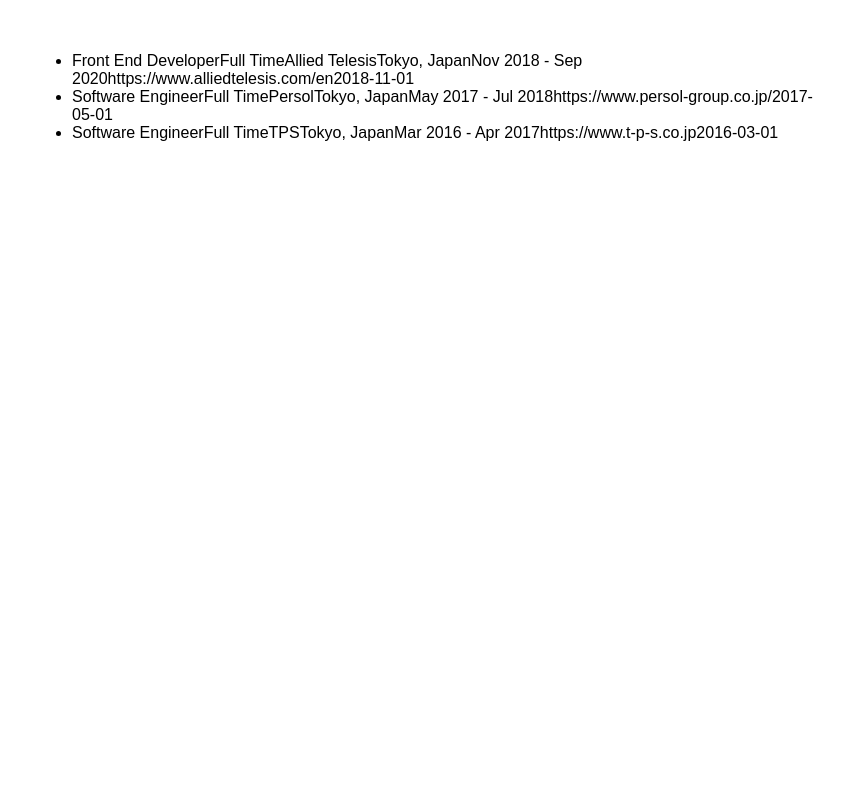
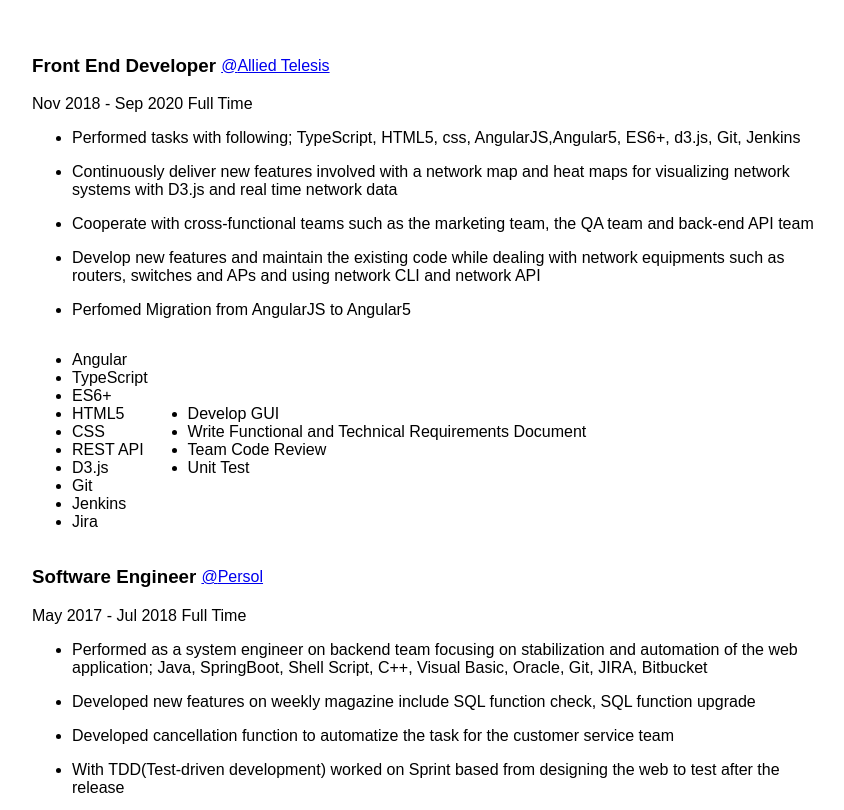
Before and after one commit to jeongahyi/my-portfolio-site, a Gatsby site: page /experience in a window 1280 px wide. Shown: the part 123-933 px from the top of the page, without its empty margins (208-1052 px from the left). Before the commit the page ends 800 px from the top, so only its background shows below. Built offline with nearby package versions, Linux system fonts and the light colour scheme; Gatsby itself is replaced by a stand-in of ours.

Commit message:
Add experience html tags & graphql

```diff
--- a/content/jobs/AlliedTelesis.md
+++ b/content/jobs/AlliedTelesis.md
@@ -1,9 +1,36 @@
 ---
 title: 'Front End Developer'
 type: 'Full Time'
-company: 'Allied Telesis'
 location: 'Tokyo, Japan'
 range: 'Nov 2018 - Sep 2020'
+company: 'Allied Telesis'
 url: 'https://www.alliedtelesis.com/en'
+detail: 'A global network infrastructure/telecommunications company, providing secure Ethernet & IP access solutions'
+tech:
+  - Angular
+  - TypeScript
+  - ES6+
+  - HTML5
+  - CSS
+  - REST API
+  - D3.js
+  - Git
+  - Jenkins
+  - Jira
+task:
+  - Develop GUI
+  - Write Functional and Technical Requirements Document
+  - Team Code Review
+  - Unit Test
 date: '2018-11-01'
 ---
+
+- Performed tasks with following; TypeScript, HTML5, css, AngularJS,Angular5, ES6+, d3.js, Git, Jenkins
+
+- Continuously deliver new features involved with a network map and heat maps for visualizing network systems with D3.js and real time network data
+
+- Cooperate with cross-functional teams such as the marketing team, the QA team and back-end API team
+
+- Develop new features and maintain the existing code while dealing with network equipments such as routers, switches and APs and using network CLI and network API
+
+- Perfomed Migration from AngularJS to Angular5
--- a/content/jobs/Persol.md
+++ b/content/jobs/Persol.md
@@ -1,9 +1,33 @@
 ---
 title: 'Software Engineer'
 type: 'Full Time'
-company: 'Persol'
 location: 'Tokyo, Japan'
 range: 'May 2017 - Jul 2018'
+company: 'Persol'
 url: 'https://www.persol-group.co.jp/'
+detail: 'B2B2C E-Commerce platform, Rakuten Ichiba is the largest e-commerce site in Japan'
+tech:
+  - Java
+  - SpringBoot
+  - C++
+  - Shell Script
+  - Oracle
+  - Jira
+  - Bitbucket
+task:
+  - Develop Backend system
+  - Write Functional and Technical Requirements Document
+  - Test driven development
+  - Unit Test
+dispatch:
+  - RAKUTEN
 date: '2017-05-01'
 ---
+
+- Performed as a system engineer on backend team focusing on stabilization and automation of the web application; Java, SpringBoot, Shell Script, C++, Visual Basic, Oracle, Git, JIRA, Bitbucket
+
+- Developed new features on weekly magazine include SQL function check, SQL function upgrade
+
+- Developed cancellation function to automatize the task for the customer service team
+
+- With TDD(Test-driven development) worked on Sprint based from designing the web to test after the release
--- a/content/jobs/Tps.md
+++ b/content/jobs/Tps.md
@@ -1,9 +1,29 @@
 ---
 title: 'Software Engineer'
 type: 'Full Time'
-company: 'TPS'
 location: 'Tokyo, Japan'
 range: 'Mar 2016 - Apr 2017'
+company: 'TPS'
 url: 'https://www.t-p-s.co.jp'
+detail: 'A leader in innovative products and solutions that support industry and social infrastructure around the globe.'
+tech:
+  - Java
+  - JavaScript
+  - PostgreSQL
+  - Sass
+task:
+  - Implement webpages
+  - Build Web Application
+  - Write Functional and Technical Requirements Document
+  - Perform QA TEST
+dispatch:
+  - LOHACO
+  - HITACHI
 date: '2016-03-01'
 ---
+
+- Developed a Java web application for SoftBank shop service system; Java, JavaScript, Apache Struts1(framework), PostgreSQL
+
+- Performed in function designs, documentation, unit test and QA Test
+
+- Implemented e-money payment systems
--- a/src/pages/experience.js
+++ b/src/pages/experience.js
@@ -8,24 +8,68 @@ const ExperiencePage = ({ data }) => {
   const jobs = data.allMarkdownRemark.edges
   return (
     <Layout pageTitle="Experience">
-      <ul>
-        {
-          jobs.map(({ node }, i) => (
-            <Fade bottom duration={1000} delay={i * 500} distance="30px"
-              key={node.frontmatter.company}>
-              <li>
-                {node.frontmatter.title}
-                {node.frontmatter.type}
-                {node.frontmatter.company}
-                {node.frontmatter.location}
-                {node.frontmatter.range}
-                {node.frontmatter.url}
-                {node.frontmatter.date}
-              </li>
-            </Fade>
-          ))
-        }
-      </ul>
+      {
+        jobs.map(({ node }, i) => (
+          <div key={node.frontmatter.company}>
+            <div className="flex-wrapper">
+              <Fade
+                bottom
+                duration={1000}
+                delay={i * 300}
+                distance="30px"
+              >
+                <h3>{node.frontmatter.title}&nbsp;</h3>
+                <a href={node.frontmatter.url}>@{node.frontmatter.company}</a>
+              </Fade>
+            </div>
+            <div className="flex-wrapper">
+              <Fade
+                bottom
+                duration={1100}
+                delay={i * 300 + 100}
+                distance="30px"
+              >
+                <span>{node.frontmatter.range}&nbsp;</span>
+                <span>{node.frontmatter.type}</span>
+              </Fade>
+            </div>
+            <div>
+              <Fade
+                bottom
+                duration={1200}
+                delay={i * 300 + 200}
+                distance="30px"
+              >
+                <div dangerouslySetInnerHTML={{ __html: node.html }} />
+              </Fade>
+            </div>
+            <div className="flex-wrapper">
+              <Fade
+                bottom
+                duration={1200}
+                delay={i * 300 + 300}
+                distance="30px"
+              >
+                <ul>
+                  {node.frontmatter.tech.map((technology) => (
+                    <li key={technology}>{technology}</li>
+                  ))}
+                </ul>
+                <ul>
+                  {node.frontmatter.task.map((duty) => (
+                    <li key={duty}>{duty}</li>
+                  ))}
+                </ul>
+                <ul>
+                  {node.frontmatter.dispatch && node.frontmatter.dispatch.map((place) => (
+                    <li key={place}>{place}</li>
+                  ))}
+                </ul>
+              </Fade>
+            </div>
+          </div>
+        ))
+      }
     </Layout>
   )
 }
@@ -34,6 +78,7 @@ export const query = graphql`
   query {
     allMarkdownRemark(
       filter: { fileAbsolutePath: {regex: "/jobs/"} }
+      sort: { fields: frontmatter___date, order: DESC }
     ) {
       edges {
         node {
@@ -41,11 +86,13 @@ export const query = graphql`
             title
             type
             company
-            location
             range
             url
-            date
+            task
+            tech
+            dispatch
           }
+          html
         }
       }
     }
--- /dev/null
+++ b/src/style/_experience.scss
@@ -0,0 +1,4 @@
+.flex-wrapper {
+    display: flex;
+    align-items: center;
+}
--- a/src/style/main.scss
+++ b/src/style/main.scss
@@ -1,2 +1,3 @@
 @import './layout';
-@import './projects'
+@import './projects';
+@import './experience';
```
